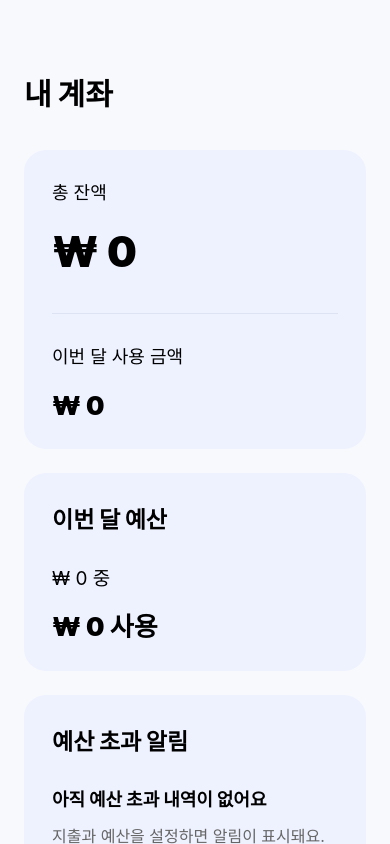
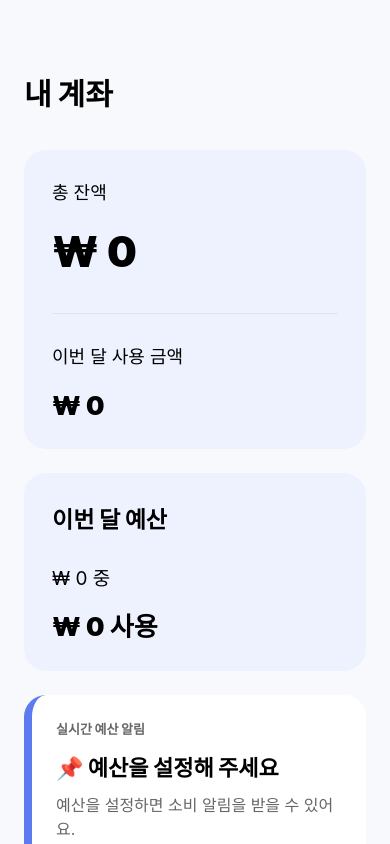
Before and after one commit to wjstpdnjs25-oss/closedsource, a React Native app: screen / in a window 390 px wide. Built offline with nearby package versions, Linux system fonts and the light colour scheme.

Commit message:
feat: add budjet alert and category spending analysis

```diff
--- a/App.js
+++ b/App.js
@@ -40,11 +40,80 @@ function TransactionItem({ item }) {
   );
 }
 
-function HomeScreen({ navigation, balance, budget, spent, wish }) {
-  const overAmount = spent - budget;
+function HomeScreen({
+  navigation,
+  balance,
+  budget,
+  spent,
+  wish,
+  transactions,
+}) {
+  const budgetUsageRate =
+    budget > 0 ? Math.min((spent / budget) * 100, 100) : 0;
+
+  let alertTitle = '예산을 설정해 주세요';
+  let alertMessage = '예산을 설정하면 소비 알림을 받을 수 있어요.';
+  let alertColor = '#5B7BEF';
+  let alertEmoji = '📌';
+
+  if (budget > 0 && budgetUsageRate < 70) {
+    alertTitle = '안정적으로 예산을 사용 중이에요';
+    alertMessage = `현재 예산 사용률 ${budgetUsageRate.toFixed(0)}%`;
+    alertColor = '#3FA56A';
+    alertEmoji = '✅';
+  }
+
+  if (budgetUsageRate >= 70 && budgetUsageRate < 90) {
+    alertTitle = '예산 사용량이 증가하고 있어요';
+    alertMessage = `예산의 ${budgetUsageRate.toFixed(0)}%를 사용했어요`;
+    alertColor = '#E6A700';
+    alertEmoji = '⚠️';
+  }
+
+  if (budgetUsageRate >= 90 && budgetUsageRate < 100) {
+    alertTitle = '예산이 거의 소진됐어요';
+    alertMessage = `예산 초과까지 ${formatWon(budget - spent)} 남았어요`;
+    alertColor = '#F57C00';
+    alertEmoji = '🚨';
+  }
+
+  if (budgetUsageRate >= 100) {
+    alertTitle = '예산을 초과했어요';
+    alertMessage = `${formatWon(spent - budget)} 초과 사용 중`;
+    alertColor = '#D13B3B';
+    alertEmoji = '🚨';
+  }
+
+  // 카테고리별 지출 합산
+  const expenseTransactions = transactions.filter(
+    (item) => item.type === 'expense'
+  );
+
+  const categoryTotals = expenseTransactions.reduce((acc, item) => {
+    if (!acc[item.category]) {
+      acc[item.category] = 0;
+    }
+
+    acc[item.category] += item.amount;
+
+    return acc;
+  }, {});
+
+  let topCategory = null;
+  let topAmount = 0;
+
+  Object.entries(categoryTotals).forEach(([category, amount]) => {
+    if (amount > topAmount) {
+      topCategory = category;
+      topAmount = amount;
+    }
+  });
 
   return (
-    <ScrollView style={styles.container} contentContainerStyle={styles.content}>
+    <ScrollView
+      style={styles.container}
+      contentContainerStyle={styles.content}
+    >
       <Text style={styles.title}>내 계좌</Text>
 
       <View style={styles.card}>
@@ -63,25 +132,48 @@ function HomeScreen({ navigation, balance, budget, spent, wish }) {
         <Text style={styles.mediumMoney}>{formatWon(spent)} 사용</Text>
       </View>
 
-      <View style={styles.card}>
-        <Text style={styles.cardTitle}>예산 초과 알림</Text>
+      {/* 실시간 예산 알림 */}
+      <View style={[styles.alertCard, { borderLeftColor: alertColor }]}>
+        <Text style={styles.alertBadge}>실시간 예산 알림</Text>
 
-        {budget > 0 && spent > budget ? (
-          <>
-            <Text style={styles.alertMain}>지출이 예산을 초과했어요</Text>
-            <Text style={styles.alertSub}>
-              예산보다 {formatWon(overAmount)} 더 사용했어요.
-            </Text>
-          </>
-        ) : (
-          <>
-            <Text style={styles.alertMain}>아직 예산 초과 내역이 없어요</Text>
-            <Text style={styles.alertSub}>
-              지출과 예산을 설정하면 알림이 표시돼요.
-            </Text>
-          </>
-        )}
+        <Text style={styles.alertTitle}>
+          {alertEmoji} {alertTitle}
+        </Text>
+
+        <Text style={styles.alertDescription}>{alertMessage}</Text>
+
+        {/* 진행률 바 */}
+        <View style={styles.progressBackground}>
+          <View
+            style={[
+              styles.progressFill,
+              {
+                width: `${budgetUsageRate}%`,
+                backgroundColor: alertColor,
+              },
+            ]}
+          />
+        </View>
+
+        <Text style={styles.progressText}>
+          사용률 {budgetUsageRate.toFixed(0)}%
+        </Text>
       </View>
+
+      {/* 카테고리 알림 */}
+      {topCategory && (
+        <View style={styles.categoryAlertCard}>
+          <Text style={styles.alertBadge}>카테고리 소비 분석</Text>
+
+          <Text style={styles.categoryAlertTitle}>
+            ⚠️ {topCategory} 지출이 가장 많아요
+          </Text>
+
+          <Text style={styles.alertDescription}>
+            현재 {formatWon(topAmount)} 사용 중
+          </Text>
+        </View>
+      )}
 
       <Text style={styles.sectionTitle}>바로가기</Text>
 
@@ -90,17 +182,27 @@ function HomeScreen({ navigation, balance, budget, spent, wish }) {
         onPress={() => navigation.navigate('TransactionInput')}
       >
         <Text style={styles.menuTitle}>내역 입력</Text>
-        <Text style={styles.menuSub}>수입과 지출을 입력하고 최근 내역을 확인해요</Text>
+        <Text style={styles.menuSub}>
+          수입과 지출을 입력하고 최근 내역을 확인해요
+        </Text>
       </Pressable>
 
-      <Pressable style={styles.menuCard} onPress={() => navigation.navigate('Budget')}>
+      <Pressable
+        style={styles.menuCard}
+        onPress={() => navigation.navigate('Budget')}
+      >
         <Text style={styles.menuTitle}>예산 설정</Text>
         <Text style={styles.menuSub}>이번 달 예산을 설정해요</Text>
       </Pressable>
 
-      <Pressable style={styles.menuCard} onPress={() => navigation.navigate('Wish')}>
+      <Pressable
+        style={styles.menuCard}
+        onPress={() => navigation.navigate('Wish')}
+      >
         <Text style={styles.menuTitle}>위시세이브</Text>
-        <Text style={styles.menuSub}>사고 싶은 물건의 목표 금액을 입력해요</Text>
+        <Text style={styles.menuSub}>
+          사고 싶은 물건의 목표 금액을 입력해요
+        </Text>
       </Pressable>
 
       {wish > 0 && (
@@ -113,7 +215,11 @@ function HomeScreen({ navigation, balance, budget, spent, wish }) {
   );
 }
 
-function TransactionInputScreen({ navigation, addTransaction, transactions }) {
+function TransactionInputScreen({
+  navigation,
+  addTransaction,
+  transactions,
+}) {
   const [type, setType] = useState('expense');
   const [amount, setAmount] = useState('');
   const [category, setCategory] = useState('');
@@ -142,13 +248,15 @@ function TransactionInputScreen({ navigation, addTransaction, transactions }) {
 
   const saveTransaction = () => {
     const numberAmount = Number(amount) || 0;
+
     if (numberAmount <= 0) return;
 
     addTransaction({
       id: Date.now().toString(),
       type,
       amount: numberAmount,
-      category: category || (type === 'income' ? '수입' : '기타'),
+      category:
+        category || (type === 'income' ? '수입' : '기타'),
       date: new Date().toISOString().slice(0, 10),
     });
 
@@ -157,25 +265,44 @@ function TransactionInputScreen({ navigation, addTransaction, transactions }) {
   };
 
   return (
-    <ScrollView style={styles.container} contentContainerStyle={styles.content}>
+    <ScrollView
+      style={styles.container}
+      contentContainerStyle={styles.content}
+    >
       <Text style={styles.title}>내역 입력</Text>
 
       <View style={styles.inputCard}>
         <View style={styles.typeRow}>
           <Pressable
-            style={[styles.typeButton, type === 'income' && styles.selectedButton]}
+            style={[
+              styles.typeButton,
+              type === 'income' && styles.selectedButton,
+            ]}
             onPress={() => setType('income')}
           >
-            <Text style={[styles.typeText, type === 'income' && styles.selectedText]}>
+            <Text
+              style={[
+                styles.typeText,
+                type === 'income' && styles.selectedText,
+              ]}
+            >
               수입
             </Text>
           </Pressable>
 
           <Pressable
-            style={[styles.typeButton, type === 'expense' && styles.selectedButton]}
+            style={[
+              styles.typeButton,
+              type === 'expense' && styles.selectedButton,
+            ]}
             onPress={() => setType('expense')}
           >
-            <Text style={[styles.typeText, type === 'expense' && styles.selectedText]}>
+            <Text
+              style={[
+                styles.typeText,
+                type === 'expense' && styles.selectedText,
+              ]}
+            >
               지출
             </Text>
           </Pressable>
@@ -196,7 +323,10 @@ function TransactionInputScreen({ navigation, addTransaction, transactions }) {
           onChangeText={setCategory}
         />
 
-        <Pressable style={styles.saveButton} onPress={saveTransaction}>
+        <Pressable
+          style={styles.saveButton}
+          onPress={saveTransaction}
+        >
           <Text style={styles.saveButtonText}>저장하기</Text>
         </Pressable>
       </View>
@@ -205,21 +335,32 @@ function TransactionInputScreen({ navigation, addTransaction, transactions }) {
 
       <View style={styles.historyCard}>
         {categoryList.length === 0 ? (
-          <Text style={styles.emptyText}>아직 입력된 내역이 없어요.</Text>
+          <Text style={styles.emptyText}>
+            아직 입력된 내역이 없어요.
+          </Text>
         ) : (
           categoryList.map((item) => (
-            <View key={`${item.type}-${item.category}`} style={styles.transactionRow}>
+            <View
+              key={`${item.type}-${item.category}`}
+              style={styles.transactionRow}
+            >
               <View>
                 <Text style={styles.transactionTitle}>
-                  {item.type === 'income' ? '수입' : '지출'} · {item.category}
+                  {item.type === 'income' ? '수입' : '지출'} ·{' '}
+                  {item.category}
                 </Text>
-                <Text style={styles.transactionDate}>총 {item.count}건</Text>
+
+                <Text style={styles.transactionDate}>
+                  총 {item.count}건
+                </Text>
               </View>
 
               <Text
                 style={[
                   styles.transactionAmount,
-                  item.type === 'income' ? styles.incomeText : styles.expenseText,
+                  item.type === 'income'
+                    ? styles.incomeText
+                    : styles.expenseText,
                 ]}
               >
                 {item.type === 'income' ? '+' : '-'}
@@ -234,14 +375,23 @@ function TransactionInputScreen({ navigation, addTransaction, transactions }) {
 
       <View style={styles.historyCard}>
         {recentTransactions.length === 0 ? (
-          <Text style={styles.emptyText}>아직 입력된 내역이 없어요.</Text>
+          <Text style={styles.emptyText}>
+            아직 입력된 내역이 없어요.
+          </Text>
         ) : (
-          recentTransactions.map((item) => <TransactionItem key={item.id} item={item} />)
+          recentTransactions.map((item) => (
+            <TransactionItem key={item.id} item={item} />
+          ))
         )}
       </View>
 
-      <Pressable style={styles.subButton} onPress={() => navigation.navigate('History')}>
-        <Text style={styles.subButtonText}>전체 내역 더보기</Text>
+      <Pressable
+        style={styles.subButton}
+        onPress={() => navigation.navigate('History')}
+      >
+        <Text style={styles.subButtonText}>
+          전체 내역 더보기
+        </Text>
       </Pressable>
     </ScrollView>
   );
@@ -308,7 +458,10 @@ function HistoryScreen({ transactions }) {
   });
 
   return (
-    <ScrollView style={styles.container} contentContainerStyle={styles.content}>
+    <ScrollView
+      style={styles.container}
+      contentContainerStyle={styles.content}
+    >
       <Text style={styles.title}>전체 내역</Text>
 
       <View style={styles.filterRow}>
@@ -320,10 +473,18 @@ function HistoryScreen({ transactions }) {
         ].map(([key, label]) => (
           <Pressable
             key={key}
-            style={[styles.filterChip, filter === key && styles.selectedFilterChip]}
+            style={[
+              styles.filterChip,
+              filter === key && styles.selectedFilterChip,
+            ]}
             onPress={() => setFilter(key)}
           >
-            <Text style={[styles.filterText, filter === key && styles.selectedFilterText]}>
+            <Text
+              style={[
+                styles.filterText,
+                filter === key && styles.selectedFilterText,
+              ]}
+            >
               {label}
             </Text>
           </Pressable>
@@ -332,9 +493,13 @@ function HistoryScreen({ transactions }) {
 
       <View style={styles.historyCard}>
         {filteredTransactions.length === 0 ? (
-          <Text style={styles.emptyText}>해당 기간의 내역이 없어요.</Text>
+          <Text style={styles.emptyText}>
+            해당 기간의 내역이 없어요.
+          </Text>
         ) : (
-          filteredTransactions.map((item) => <TransactionItem key={item.id} item={item} />)
+          filteredTransactions.map((item) => (
+            <TransactionItem key={item.id} item={item} />
+          ))
         )}
       </View>
     </ScrollView>
@@ -346,6 +511,7 @@ export default function App() {
   const [budget, setBudget] = useState(0);
   const [spent, setSpent] = useState(0);
   const [wish, setWish] = useState(0);
+
   const [transactions, setTransactions] = useState([]);
 
   const addTransaction = (transaction) => {
@@ -362,7 +528,10 @@ export default function App() {
   return (
     <NavigationContainer>
       <Stack.Navigator>
-        <Stack.Screen name="Home" options={{ headerShown: false }}>
+        <Stack.Screen
+          name="Home"
+          options={{ headerShown: false }}
+        >
           {(props) => (
             <HomeScreen
               {...props}
@@ -370,11 +539,15 @@ export default function App() {
               budget={budget}
               spent={spent}
               wish={wish}
+              transactions={transactions}
             />
           )}
         </Stack.Screen>
 
-        <Stack.Screen name="TransactionInput" options={{ title: '내역 입력' }}>
+        <Stack.Screen
+          name="TransactionInput"
+          options={{ title: '내역 입력' }}
+        >
           {(props) => (
             <TransactionInputScreen
               {...props}
@@ -384,7 +557,10 @@ export default function App() {
           )}
         </Stack.Screen>
 
-        <Stack.Screen name="Budget" options={{ title: '예산 설정' }}>
+        <Stack.Screen
+          name="Budget"
+          options={{ title: '예산 설정' }}
+        >
           {(props) => (
             <SimpleInputScreen
               {...props}
@@ -400,7 +576,10 @@ export default function App() {
           )}
         </Stack.Screen>
 
-        <Stack.Screen name="Wish" options={{ title: '위시세이브' }}>
+        <Stack.Screen
+          name="Wish"
+          options={{ title: '위시세이브' }}
+        >
           {(props) => (
             <SimpleInputScreen
               {...props}
@@ -416,8 +595,16 @@ export default function App() {
           )}
         </Stack.Screen>
 
-        <Stack.Screen name="History" options={{ title: '전체 내역' }}>
-          {(props) => <HistoryScreen {...props} transactions={transactions} />}
+        <Stack.Screen
+          name="History"
+          options={{ title: '전체 내역' }}
+        >
+          {(props) => (
+            <HistoryScreen
+              {...props}
+              transactions={transactions}
+            />
+          )}
         </Stack.Screen>
       </Stack.Navigator>
     </NavigationContainer>
@@ -489,15 +676,63 @@ const styles = StyleSheet.create({
     marginBottom: 16,
   },
 
-  alertMain: {
-    fontSize: 18,
-    fontWeight: '800',
+  alertCard: {
+    backgroundColor: '#FFFFFF',
+    borderRadius: 22,
+    padding: 24,
+    marginBottom: 24,
+    borderLeftWidth: 8,
+  },
+
+  alertBadge: {
+    fontSize: 13,
+    fontWeight: '900',
+    color: '#666',
     marginBottom: 12,
   },
 
-  alertSub: {
+  alertTitle: {
+    fontSize: 22,
+    fontWeight: '900',
+    marginBottom: 10,
+  },
+
+  alertDescription: {
     fontSize: 16,
     color: '#666',
+    marginBottom: 16,
+  },
+
+  progressBackground: {
+    height: 12,
+    backgroundColor: '#E6EAF2',
+    borderRadius: 999,
+    overflow: 'hidden',
+    marginBottom: 10,
+  },
+
+  progressFill: {
+    height: '100%',
+    borderRadius: 999,
+  },
+
+  progressText: {
+    fontSize: 14,
+    fontWeight: '800',
+    color: '#555',
+  },
+
+  categoryAlertCard: {
+    backgroundColor: '#FFF4E8',
+    borderRadius: 22,
+    padding: 24,
+    marginBottom: 24,
+  },
+
+  categoryAlertTitle: {
+    fontSize: 20,
+    fontWeight: '900',
+    marginBottom: 10,
   },
 
   sectionTitle: {
```
